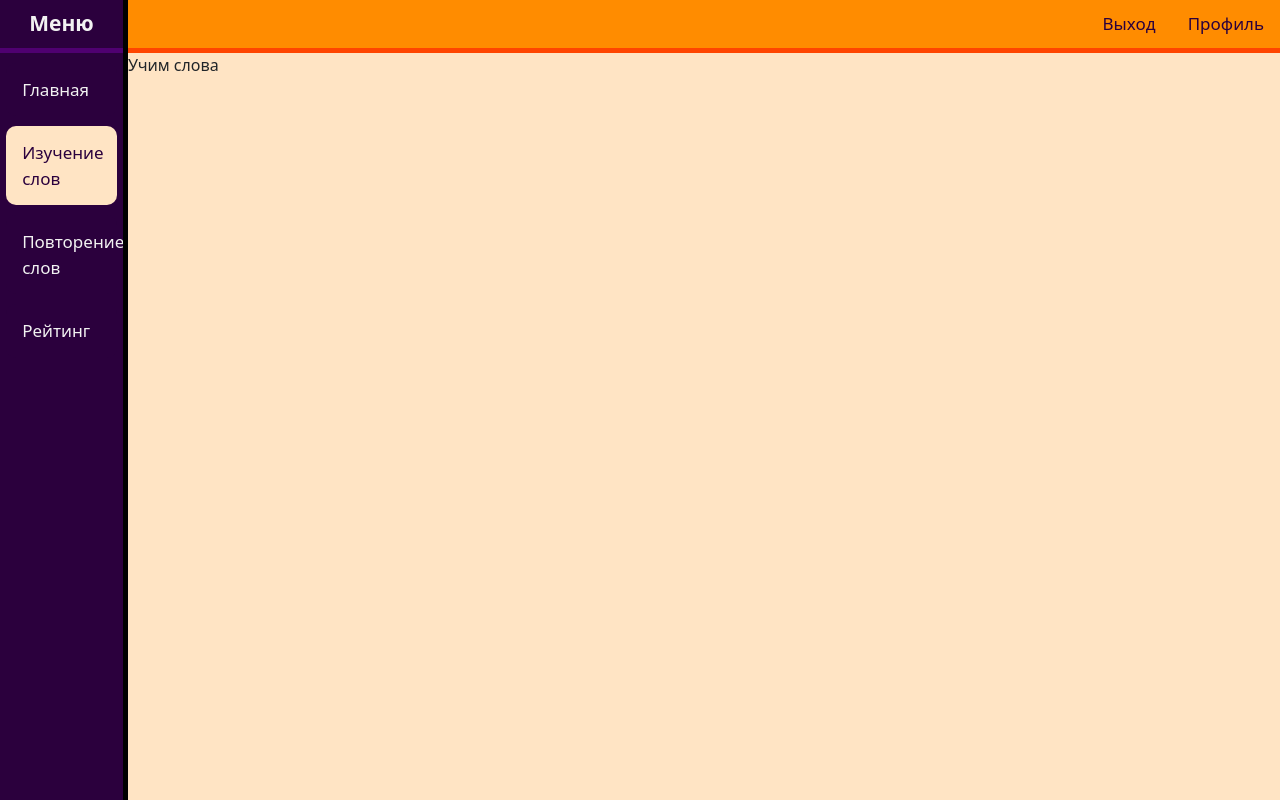
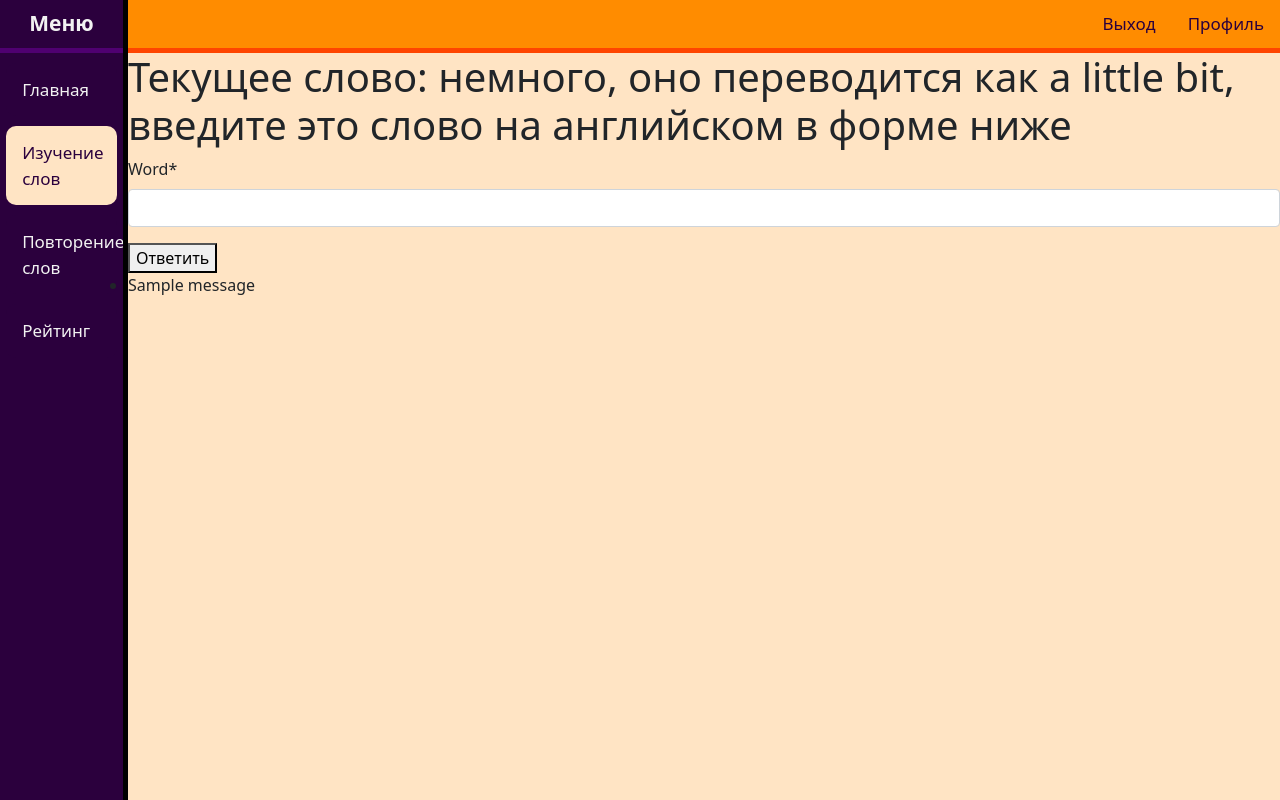
Before and after one commit to MeaTael/course_project, a Django app: page /learn/ in a window 1280 px wide. Run offline with Django 5.2, Linux system fonts and the light colour scheme; a user stored in the database is signed in; data comes from the database, SQL or seed files in the repository; tables that the repository leaves empty hold one stand-in row (values such as "Sample post"); one stand-in notice (Sample message) is shown; parts of the project's set-up code (start-up, migrations or seed data) failed here and were passed over; some libraries are stand-ins or nearby versions.

```diff
--- a/home/templates/home/learnPage.html
+++ b/home/templates/home/learnPage.html
@@ -1,4 +1,6 @@
 {% extends 'home/layout.html'%}
+{% load static %}
+{% load crispy_forms_tags %}
 
 {% block title %}
     Учим слова
@@ -9,5 +11,28 @@
 {% endblock %}
 
 {% block content %}
-    <p>Учим слова</p>
+    <div class="content-section">
+
+        <div class="form-container-signup">
+            <form method="POST">
+                {% csrf_token %}
+                <h1 class="form-title">
+                    {{ message }}
+                </h1>
+                <fieldset class="form-fields">
+                    {{ form|crispy }}
+                </fieldset>
+                <div class="form-buttons">
+                    <button class="button" type="submit">Ответить</button>
+                </div>
+            </form>
+        </div>
+    </div>
+    {% if messages %}
+    <ul class="messages">
+        {% for message in messages %}
+            <li{% if message.tags %} class="{{ message.tags }}"{% endif %}>{{ message }}</li>
+        {% endfor %}
+    </ul>
+{% endif %}
 {% endblock %}
--- a/home/views.py
+++ b/home/views.py
@@ -1,4 +1,13 @@
-from django.shortcuts import render
+import json
+from datetime import datetime
+
+from django.http import HttpResponse
+from django.shortcuts import render, redirect
+
+from home.models import EngRusDict
+from users.forms import LearningWords
+
+from django.contrib import messages
 
 
 def home(request):
@@ -6,7 +15,26 @@ def home(request):
 
 
 def learn(request):
-    return render(request, 'home/learnPage.html')
+    words = json.loads(request.user.profile.learned_words)
+    word_to_check = EngRusDict.objects.exclude(eng__in=words.keys())[0]
+    message = f'Текущее слово: {word_to_check.rus}, оно переводится как {word_to_check.eng}, введите это слово на английском в форме ниже'
+    if request.method == 'POST':
+        form = LearningWords(request.POST)
+        if form.is_valid() and form.cleaned_data.get('word') == word_to_check.eng:
+            messages.success(request, 'Отлично, все верно, теперь Вы знаете на 1 слово больше')
+            words[word_to_check.eng] = {"forgeting_coef": 1.0, "last_repeating": datetime.now().strftime('%d.%m.%Y %H:%M'), 'repeating': 1}
+            request.user.profile.learned_words = json.dumps(words)
+            request.user.profile.save()
+            response = HttpResponse(status=302)
+            response['Location'] = '/learn'
+            return response
+        else:
+            messages.success(request, 'Внимательно посмотрите, как именно пишется данное слово на английском')
+            return redirect('learn')
+    else:
+        form = LearningWords()
+        form.set_word_to_check(word_to_check)
+    return render(request, 'home/learnPage.html', {'message': message, 'form': form})
 
 
 def repeat(request):
--- a/users/forms.py
+++ b/users/forms.py
@@ -94,3 +94,15 @@ class ProfileUpdateForm(forms.ModelForm):
         model = Profile
 
         fields = ['image']
+
+
+class LearningWords(forms.Form):
+    word = forms.CharField()
+    word_to_check = ""
+    error_message = ""
+
+    def set_word_to_check(self, word_to_check):
+        self.word_to_check = word_to_check
+
+    def set_error_message(self, message):
+        self.error_message = message
```
